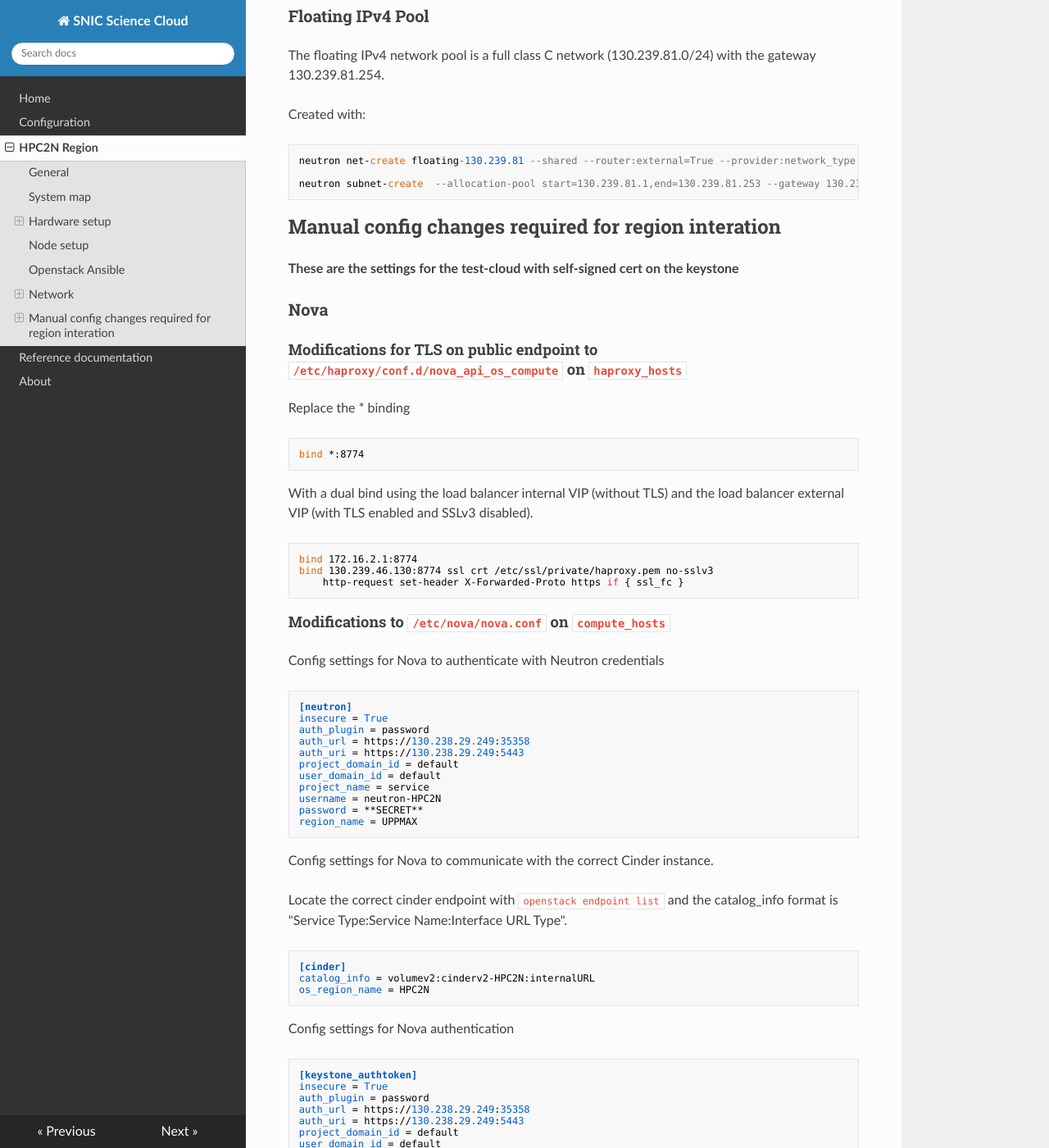
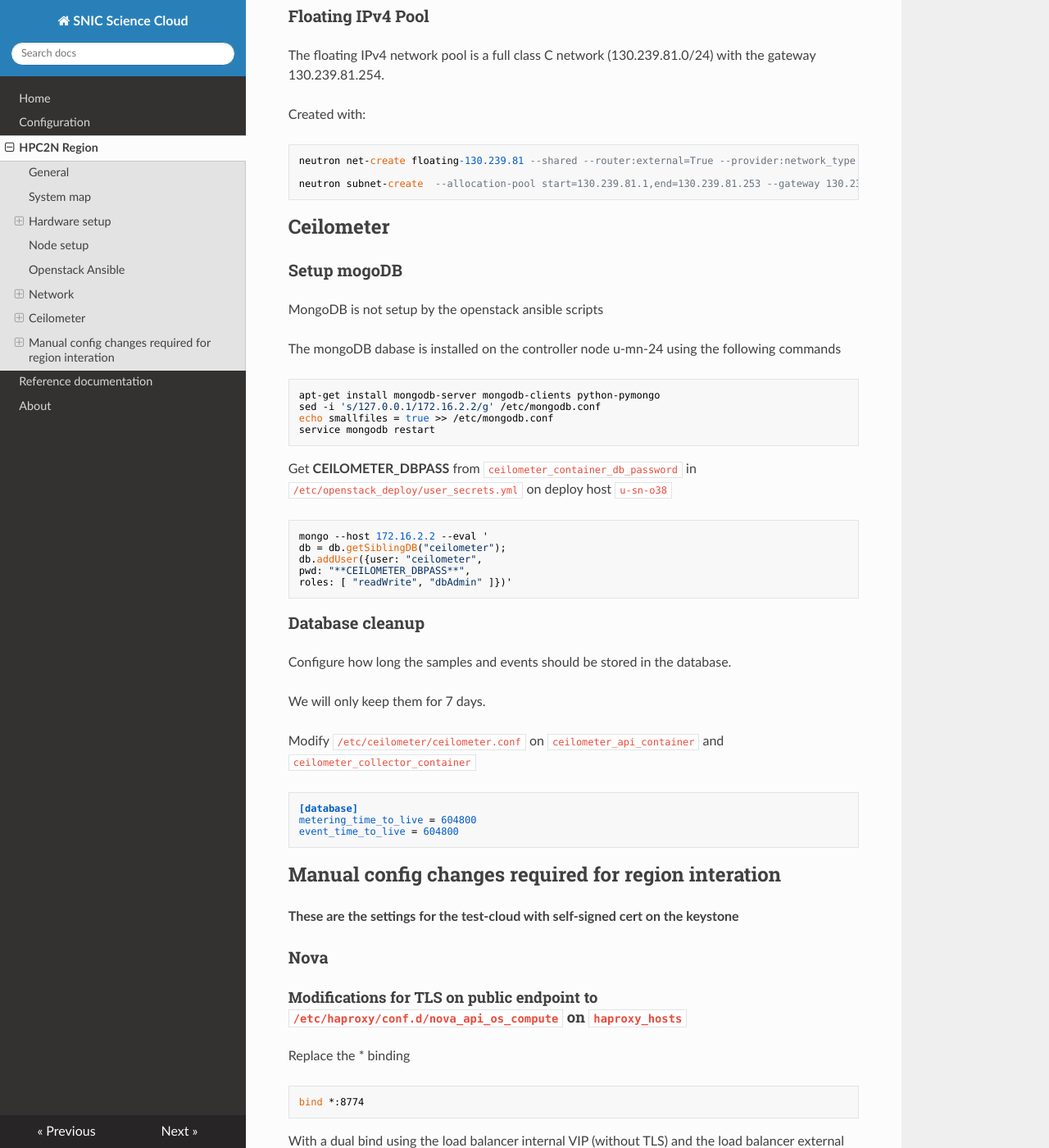
Before and after one commit to SNICScienceCloud/operators-documentation, an MkDocs documentation site: the page built from docs/config_hpc2n.md, in a window 1280 px wide and 1400 px high, scrolled down 4716 px. Shown: the whole window at 82% size. Built offline with MkDocs 1.6.1, drawn with Linux system fonts in a browser that asks for light colours; nearby versions of some CDN libraries; old or Windows-style settings are respelled for this version of MkDocs; some of the changed text lies outside the part shown.

Commit message:
Added info about ceilometer and mongdo db setup and some small config corrections to ceilometer keystone section.

```diff
--- a/docs/config_hpc2n.md
+++ b/docs/config_hpc2n.md
@@ -230,6 +230,39 @@ Created with:
 
     neutron subnet-create  --allocation-pool start=130.239.81.1,end=130.239.81.253 --gateway 130.239.81.254 --disable-dhcp --name floating-130.239.81 --ip-version 4 --dns-nameserver 130.239.1.90 *EXTERNAL_NETWORK_CIDR* 130.239.81.0/24
 
+## Ceilometer
+
+### Setup mogoDB
+
+MongoDB is not setup by the openstack ansible scripts
+
+The mongoDB dabase is installed on the controller node u-mn-24 using the following commands
+
+    apt-get install mongodb-server mongodb-clients python-pymongo
+    sed -i 's/127.0.0.1/172.16.2.2/g' /etc/mongodb.conf
+    echo smallfiles = true >> /etc/mongodb.conf
+    service mongodb restart
+
+Get **CEILOMETER_DBPASS** from `ceilometer_container_db_password` in `/etc/openstack_deploy/user_secrets.yml` on deploy host `u-sn-o38`
+
+    mongo --host 172.16.2.2 --eval '
+    db = db.getSiblingDB("ceilometer");
+    db.addUser({user: "ceilometer",
+    pwd: "**CEILOMETER_DBPASS**",
+    roles: [ "readWrite", "dbAdmin" ]})'
+
+### Database cleanup
+
+Configure how long the samples and events should be stored in the database.
+
+We will only keep them for 7 days.
+
+Modify `/etc/ceilometer/ceilometer.conf` on `ceilometer_api_container` and `ceilometer_collector_container`
+
+    [database]
+    metering_time_to_live = 604800
+    event_time_to_live = 604800
+
 ## Manual config changes required for region interation
 
 **These are the settings for the test-cloud with self-signed cert on the keystone**
```
Also changed, not shown: other parts of docs/config_hpc2n.md (+0 -6 lines).
